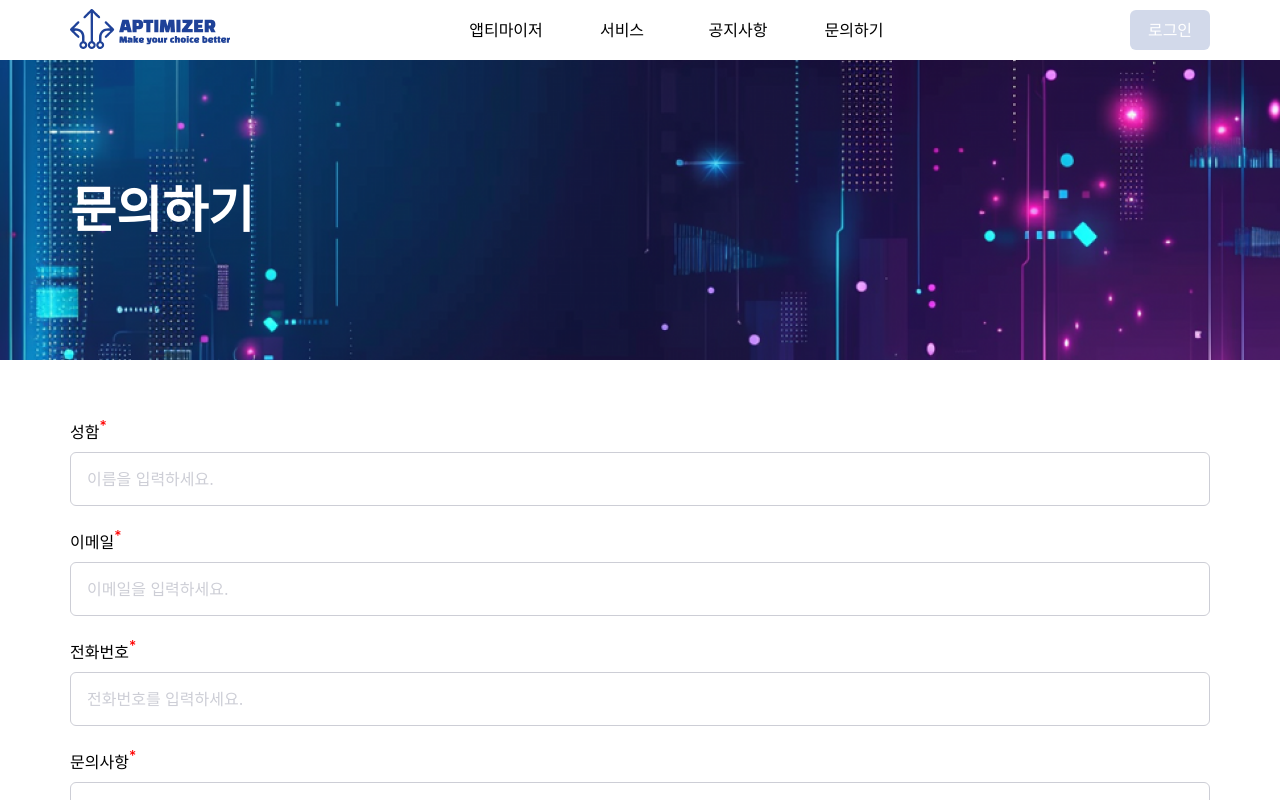
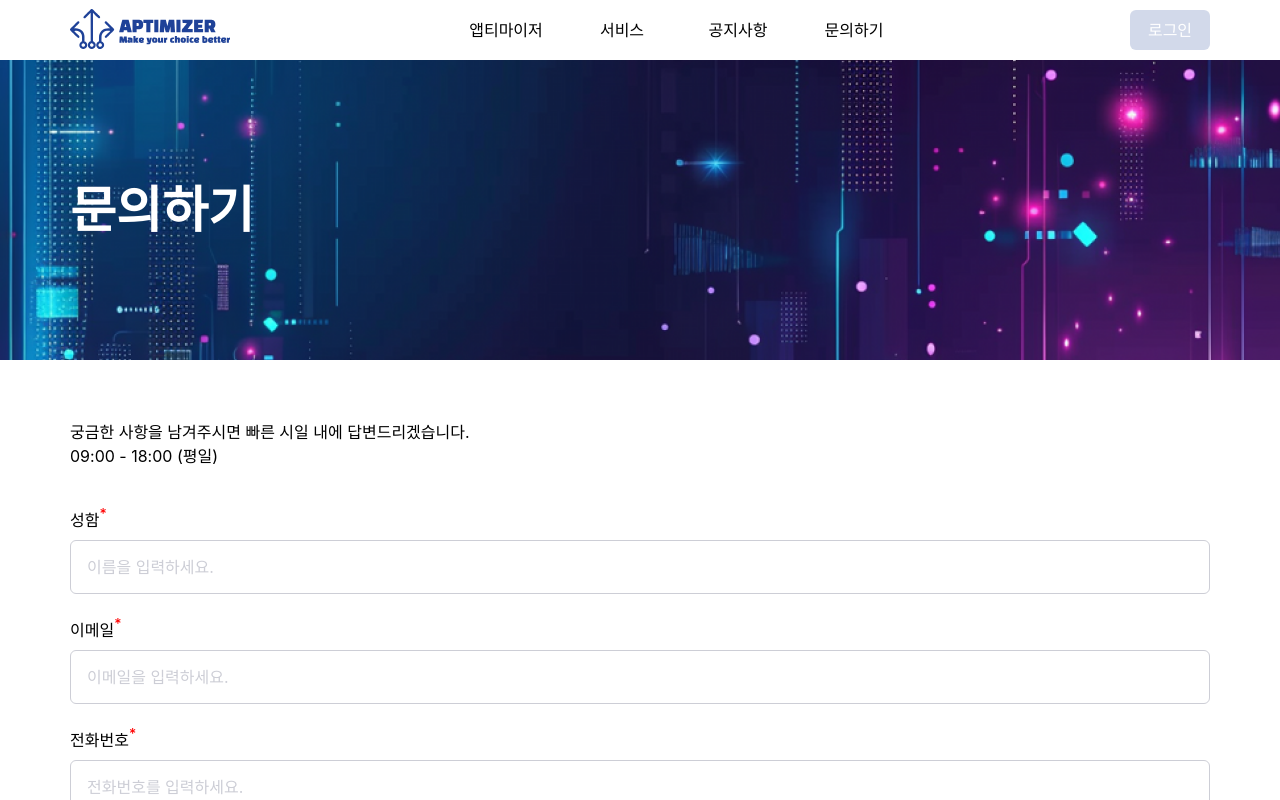
Before and after one commit to aptimizer-co/aptimizer, a Next.js app: page /ask in a window 1280 px wide. Shown: the top 800 px of the page. Built offline with nearby package versions, Linux system fonts and the light colour scheme; a web font is replaced by a local one.

Commit message:
[🎨UI] `ask` 페이지에 안내문구 추가

```diff
--- a/src/app/ask/page.module.css
+++ b/src/app/ask/page.module.css
@@ -17,6 +17,12 @@
   font-weight: 700;
   color: white;
   max-width: 1140px;
+}
+
+.info {
+  font-size: 1.6rem;
+  line-height: 2.4rem;
+  margin-bottom: 4rem;
 }
 
 .askSection {
--- a/src/app/ask/page.tsx
+++ b/src/app/ask/page.tsx
@@ -10,6 +10,10 @@ const AskPage = () => {
         </div>
       </div>
       <section className={`${s.container} ${s.askSection}`}>
+        <div className={s.info}>
+          <p>궁금한 사항을 남겨주시면 빠른 시일 내에 답변드리겠습니다.</p>
+          <p>09:00 - 18:00 (평일)</p>
+        </div>
         <Input
           type="input"
           label="성함"
```
